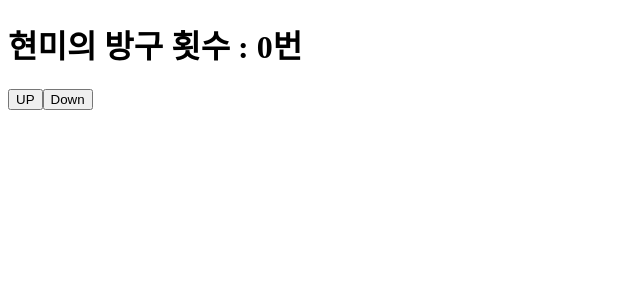
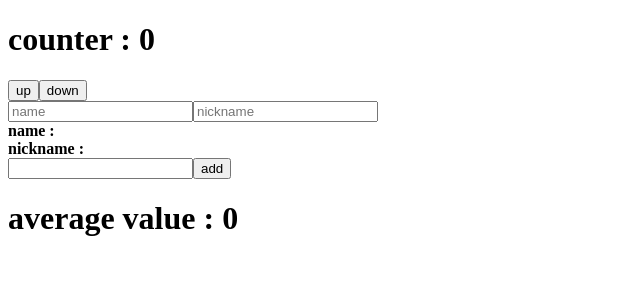
Before and after one commit to sangcheol-LEE/reactBasicStudy, a React (Create React App) app: page / in a window 1280 px wide. Shown: the top 300 px of the page, without its empty margins (0-640 px from the left). Built offline with nearby package versions, Linux system fonts and the light colour scheme.

Commit message:
memo 복습

```diff
--- a/src/App.js
+++ b/src/App.js
@@ -1,16 +1,18 @@
 import React from "react";
 import Average from "./Average";
 import Counter from "./Counter";
+import InfoReducer from "./InfoReducer";
 
 
 const App = () => {
 
-
-
-
   return (
     <>
-    <Counter />
+    <Counter/>
+    <br/>
+    <InfoReducer />
+    <br/>
+    <Average />
     </>
   );
 
--- a/src/Average.js
+++ b/src/Average.js
@@ -1,19 +1,40 @@
-import React,{ useMemo,useState } from "react";
+import React,{ useState, useMemo } from "react";
 
 const getAverage = numbers => {
-
+    console.log('계산 중...')
+    if(numbers.length === 0) return 0;
+    const sum = numbers.reduce((a,b) => a + b);
+    return sum / numbers.length
 }
 
+
 const Average = () => {
-
     const [list, setList] = useState([]);
     const [number, setNumber] = useState('');
+
+    const onChange = e => {
+        setNumber(e.target.value);
+    }
+    const onInsert = e => {
+        const nextList = list.concat(parseInt(number));
+        setList(nextList);
+        setNumber('');
+    }
+
+    const avg = useMemo(()=> getAverage(list),[list])
 
 
 
     return (
         <>
-
+          <input value={number} onChange={onChange}/>
+          <button onClick={onInsert}>add</button>
+          <ul>
+              {list.map((value, idx) => (
+                  <li key={idx}>{value}</li>
+              ))}
+          </ul>
+          <h1>average value : {avg}</h1>
         </>
 
     )
--- a/src/Counter.js
+++ b/src/Counter.js
@@ -1,30 +1,32 @@
 import React,{ useReducer } from "react";
 
-
-function reducer(state,action) {
+function reducer (state, action) {
     switch(action.type) {
-        case 'UP' :
-            return {value : state.value + 1}
+        case "UP" :
+            return {kk: state.kk + 1}
         case "DOWN" :
-            return {value : state.value - 1}
+            return {kk: state.kk - 1}
         default :
-            return state
+            return  state.value
     }
-
 }
 
+
 const Counter = () => {
-    const [state, dispatch] = useReducer(reducer, {value : 0})
 
+    const defaultValue = {kk : 0}
+    const [state, dispatch] = useReducer(reducer,defaultValue)
 
     return (
     <>
-        <h1>현미의 방구 횟수 : {state.value}번</h1>
-        <button onClick={() => dispatch({type : 'UP'})}>UP</button>
-        <button onClick={() => dispatch({type : 'DOWN'})}>Down</button>
+    <h1>counter : {state.kk}</h1>
+    <button onClick={() => dispatch({type:"UP"})}>up</button>
+    <button onClick={() => dispatch({type:"DOWN"})}>down</button>
     </>
     )
 
 }
 
+
+
 export default Counter
--- /dev/null
+++ b/src/InfoReducer.js
@@ -0,0 +1,37 @@
+import React,{useReducer} from 'react';
+
+
+function reducer(state,action) {
+  return {
+    ...state,
+    [action.name] : action.value
+  }
+}
+
+const InfoReducer = () => {
+
+    const [state, dispatch] = useReducer(reducer, {
+     name:'',
+     nickname:''
+   })
+
+   const {name,nickname} = state;
+
+   const onChange = e => {
+     dispatch(e.target)
+   }
+
+  return (
+    <>
+      <input name="name" placeholder="name"  value={name} onChange={onChange}/>
+      <input name="nickname" placeholder="nickname" value={nickname} onChange={onChange}/>
+      <br/>
+      <b>name : </b>{name}
+      <br/>
+      <b>nickname : </b>{nickname}
+    </>
+  )
+}
+
+
+export default InfoReducer;
```
